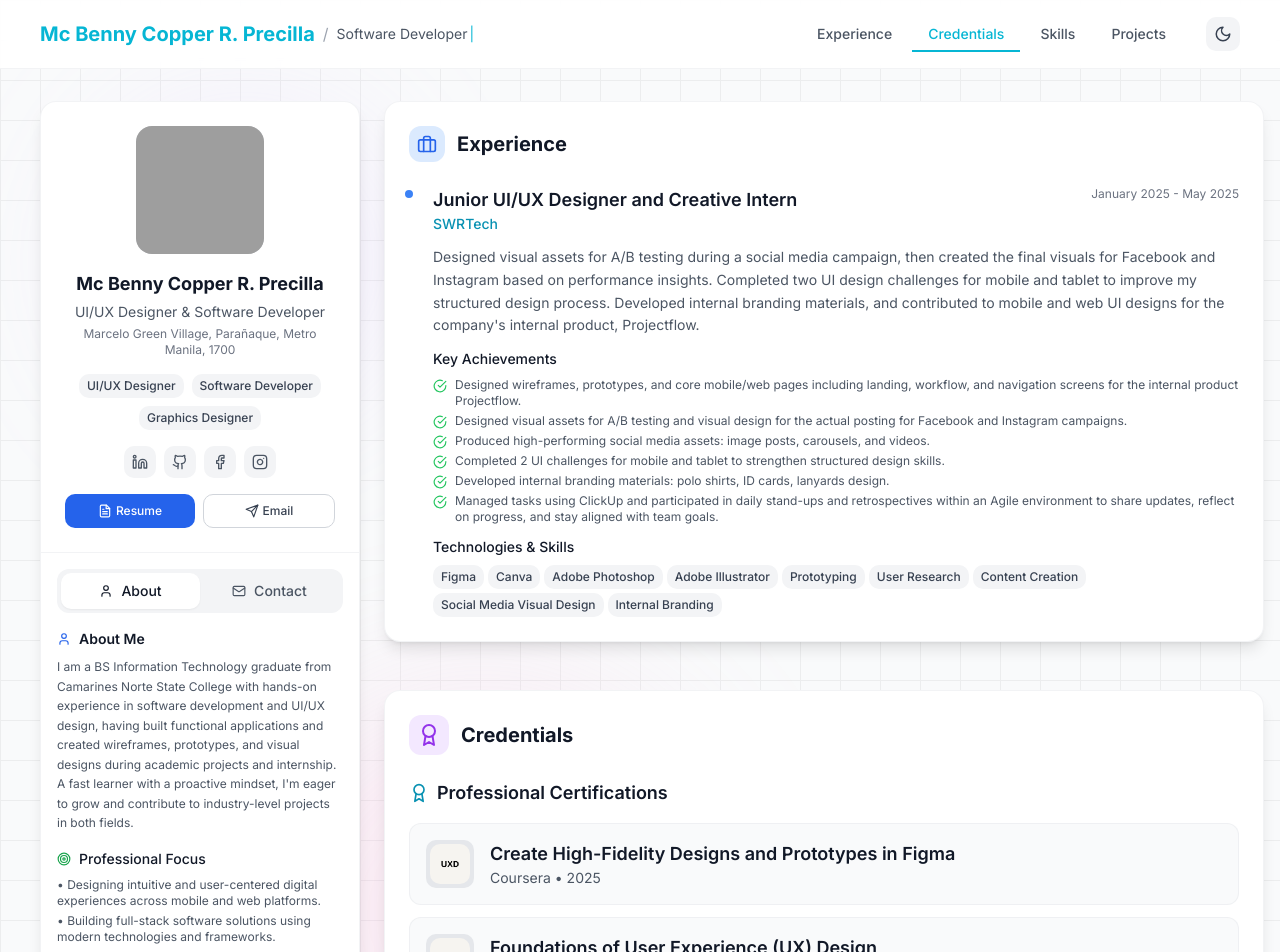
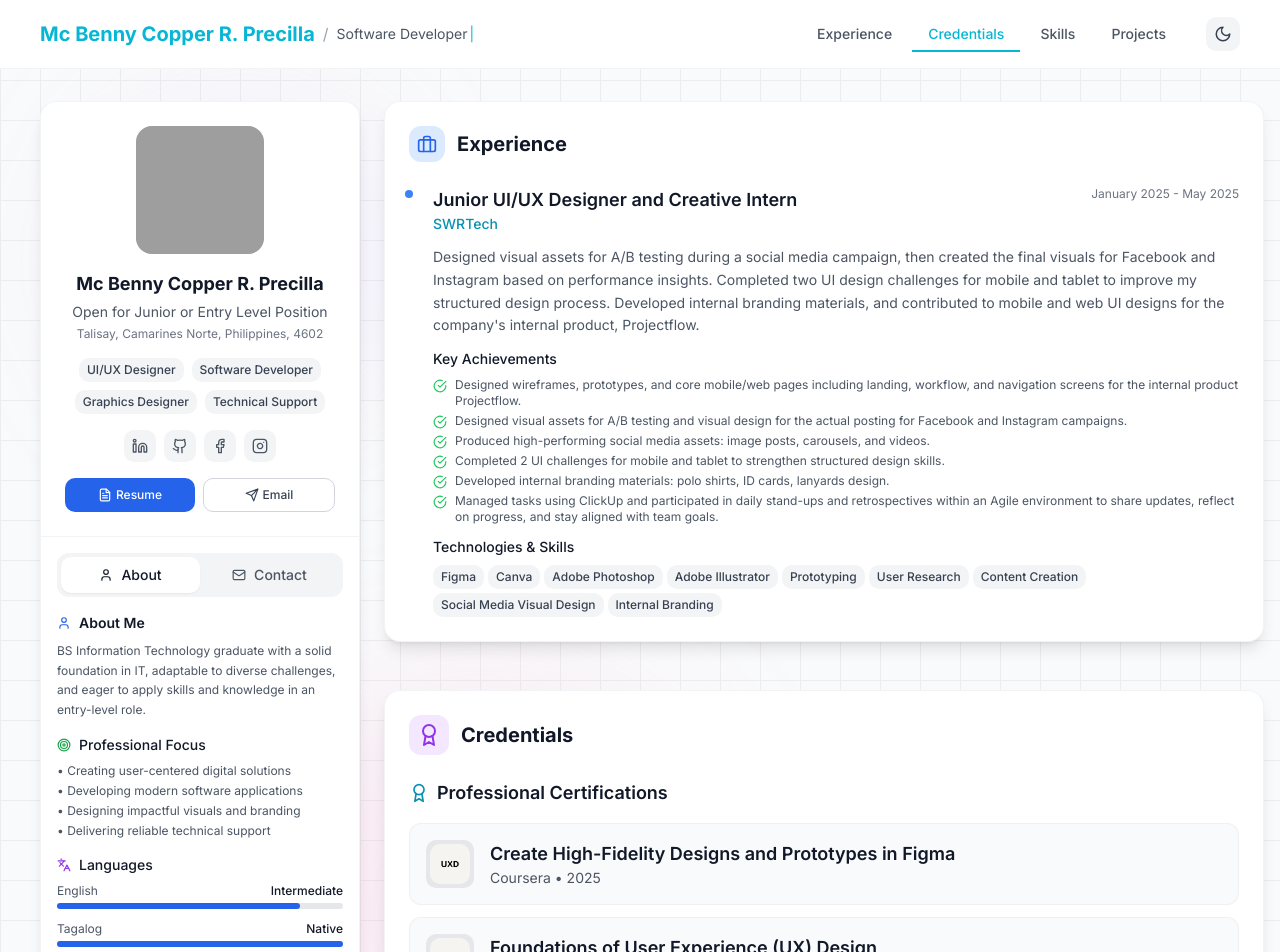
Before and after one commit to mzyxknn/my-portfolio, a Next.js app: page / in a window 1280 px wide. Shown: the top 952 px of the page. Built offline with nearby package versions, Linux system fonts and the light colour scheme; grey boxes are pictures that could not be loaded.

Commit message:
Updated details in Side panel

```diff
--- a/components/Sidebar.tsx
+++ b/components/Sidebar.tsx
@@ -29,7 +29,7 @@ export default function Sidebar() {
     { icon: Instagram, href: "https://www.instagram.com/mcbn_prcll/", label: "Instagram" },
   ]
 
-  const tags = ["UI/UX Designer", "Software Developer", "Graphics Designer"]
+  const tags = ["UI/UX Designer", "Software Developer", "Graphics Designer", , "Technical Support"]
 
   const languageSkills = [
     { name: "English", level: "Intermediate", percentage: 85 },
@@ -51,7 +51,7 @@ export default function Sidebar() {
   const handleResumeClick = () => {
     if (typeof window !== 'undefined') {
       // Open PDF in new tab for viewing
-      window.open("/Resume_Precilla, Mc Benny Copper R.pdf", "_blank")
+      window.open("/Resume_Precilla, Mc Benny Copper.pdf", "_blank")
 
       // Optionally trigger download as well
       // Uncomment the lines below if you want automatic download
@@ -76,8 +76,8 @@ export default function Sidebar() {
           />
         </div>
         <h2 className="text-lg font-bold text-gray-900 dark:text-white mb-1">Mc Benny Copper R. Precilla</h2>
-        <p className="text-gray-600 dark:text-gray-300 text-sm mb-1">UI/UX Designer & Software Developer</p>
-        <p className="text-xs text-gray-500 dark:text-gray-400 mb-4">Marcelo Green Village, Parañaque, Metro Manila, 1700</p>
+        <p className="text-gray-600 dark:text-gray-300 text-sm mb-1">Open for Junior or Entry Level Position</p>{/*UI/UX Designer • Software Developer*/}
+        <p className="text-xs text-gray-500 dark:text-gray-400 mb-4">Talisay, Camarines Norte, Philippines, 4602</p>
 
         {/* Tags */}
         <div className="flex flex-wrap gap-2 justify-center mb-4">
@@ -167,10 +167,12 @@ export default function Sidebar() {
                   <h3 className="font-semibold text-gray-900 dark:text-white text-sm">About Me</h3>
                 </div>
                 <p className="text-xs text-gray-600 dark:text-gray-300 leading-relaxed">
-                  I am a BS Information Technology graduate from Camarines Norte State College with hands-on experience
+                  BS Information Technology graduate with a solid foundation in IT, adaptable to diverse challenges,
+                  and eager to apply skills and knowledge in an entry-level role.
+                  {/*I am a BS Information Technology graduate from Camarines Norte State College with hands-on experience
                   in software development and UI/UX design, having built functional applications and created wireframes,
                   prototypes, and visual designs during academic projects and internship. A fast learner with a
-                  proactive mindset, I&apos;m eager to grow and contribute to industry-level projects in both fields.
+                  proactive mindset, I&apos;m eager to grow and contribute to industry-level projects in both fields.*/}
                 </p>
               </div>
 
@@ -180,9 +182,10 @@ export default function Sidebar() {
                   <h4 className="font-medium text-gray-900 dark:text-white text-sm">Professional Focus</h4>
                 </div>
                 <ul className="text-xs text-gray-600 dark:text-gray-300 space-y-1">
-                  <li>• Designing intuitive and user-centered digital experiences across mobile and web platforms.</li>
-                  <li>• Building full-stack software solutions using modern technologies and frameworks.</li>
-                  <li>• Designing visually compelling graphics and branding materials for digital and print media.</li>
+                  <li>• Creating user-centered digital solutions</li>
+                  <li>• Developing modern software applications</li>
+                  <li>• Designing impactful visuals and branding</li>
+                  <li>• Delivering reliable technical support</li>
                   {/*<li>• Collaborating closely with cross-functional Agile teams to deliver functional, scalable applications with user-centered design and technical alignment.</li>
                   <li>• Collaborating closely with cross-functional Agile teams to ensure design aligns with sprint goals and technical feasibility.</li>
                   <li>• Collaborating in agile teams to deliver functional, scalable applications with clarity and structure.</li>
@@ -245,10 +248,22 @@ export default function Sidebar() {
               </div>
 
               <div className="flex items-start gap-2">
-                <MapPin size={14} className="text-gray-500 dark:text-gray-400 mt-0.5" />
+                <div className="flex-shrink-0">
+                  <MapPin size={14} className="text-gray-500 dark:text-gray-400 mt-0.5" />
+                </div>
                 <div>
-                  <p className="text-xs font-medium text-gray-900 dark:text-white">Location</p>
-                  <p className="text-xs text-gray-600 dark:text-gray-300">Marcelo Green Village, Parañaque, Metro Manila, 1700</p>
+                  <p className="text-xs font-medium text-gray-900 dark:text-white">Current Address</p>
+                  <p className="text-xs text-gray-600 dark:text-gray-300">Talisay, Camarines Norte, Philippines, 4602</p>
+                </div>
+              </div>
+
+              <div className="flex items-start gap-2">
+                <div className="flex-shrink-0">
+                  <MapPin size={14} className="text-gray-500 dark:text-gray-400 mt-0.5" />
+                </div>
+                <div>
+                  <p className="text-xs font-medium text-gray-900 dark:text-white">Secondary Address</p>
+                  <p className="text-xs text-gray-600 dark:text-gray-300">Donna St. 1707 L3 B2, Greenvale 1, Marcelo Green Village, Parañaque, Metro Manila, 1700</p>
                 </div>
               </div>
 
```
Also changed, not shown: 2 other files (tests, documents, lock files or other folders).
